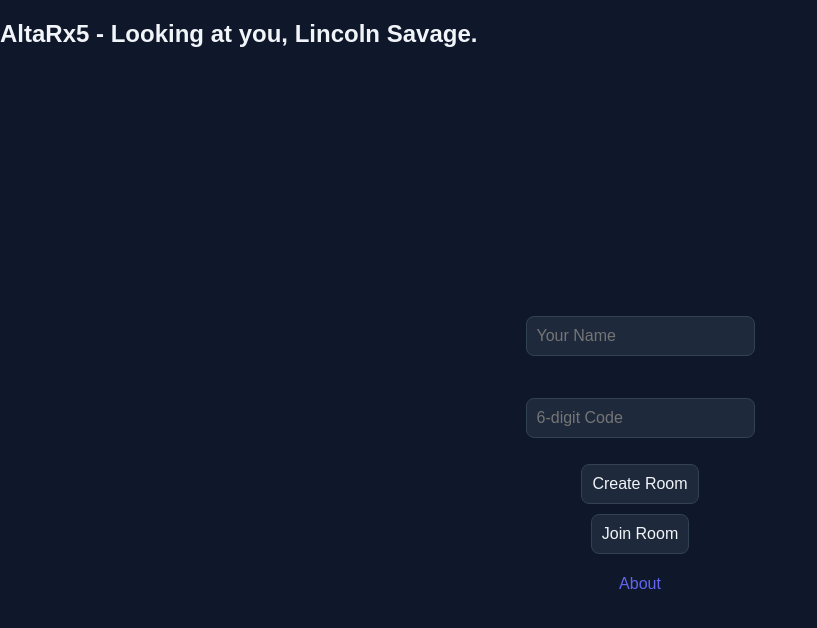
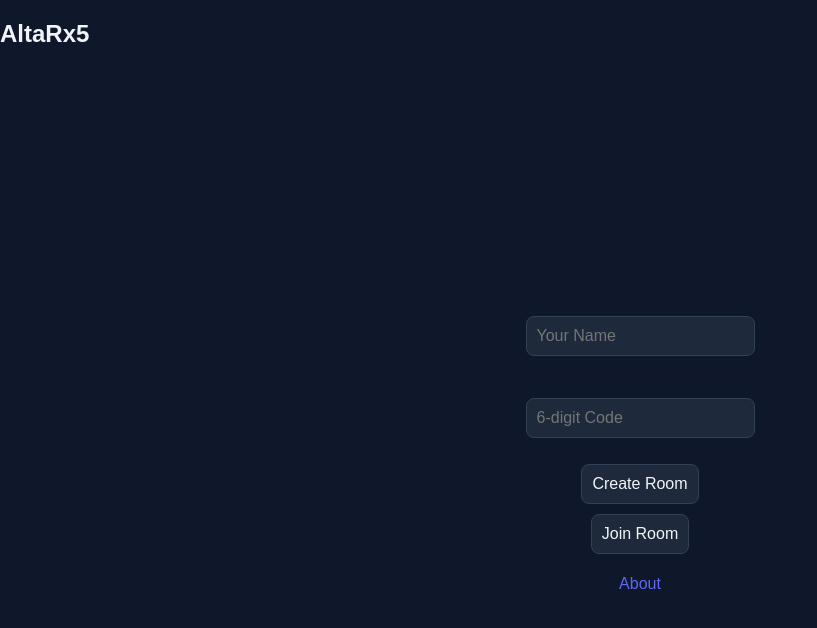
Before and after one commit to km7bnv/altarx5, a website: page index.html in a window 1280 px wide. Shown: the whole page, without its empty margins (0-817 px from the left). Drawn offline with nearby package versions, Linux system fonts and the light colour scheme; no server answers.

Commit message:
title change

```diff
--- a/index.html
+++ b/index.html
@@ -6,7 +6,7 @@
   <link rel="stylesheet" href="styles.css">
 </head>
 <body>
-  <h2>AltaRx5 - Looking at you, Lincoln Savage.</h2>
+  <h2>AltaRx5</h2>
 
   <!-- ================= JOIN / CREATE ROOM SCREEN ================= -->
   <div id="joinScreen">
```
